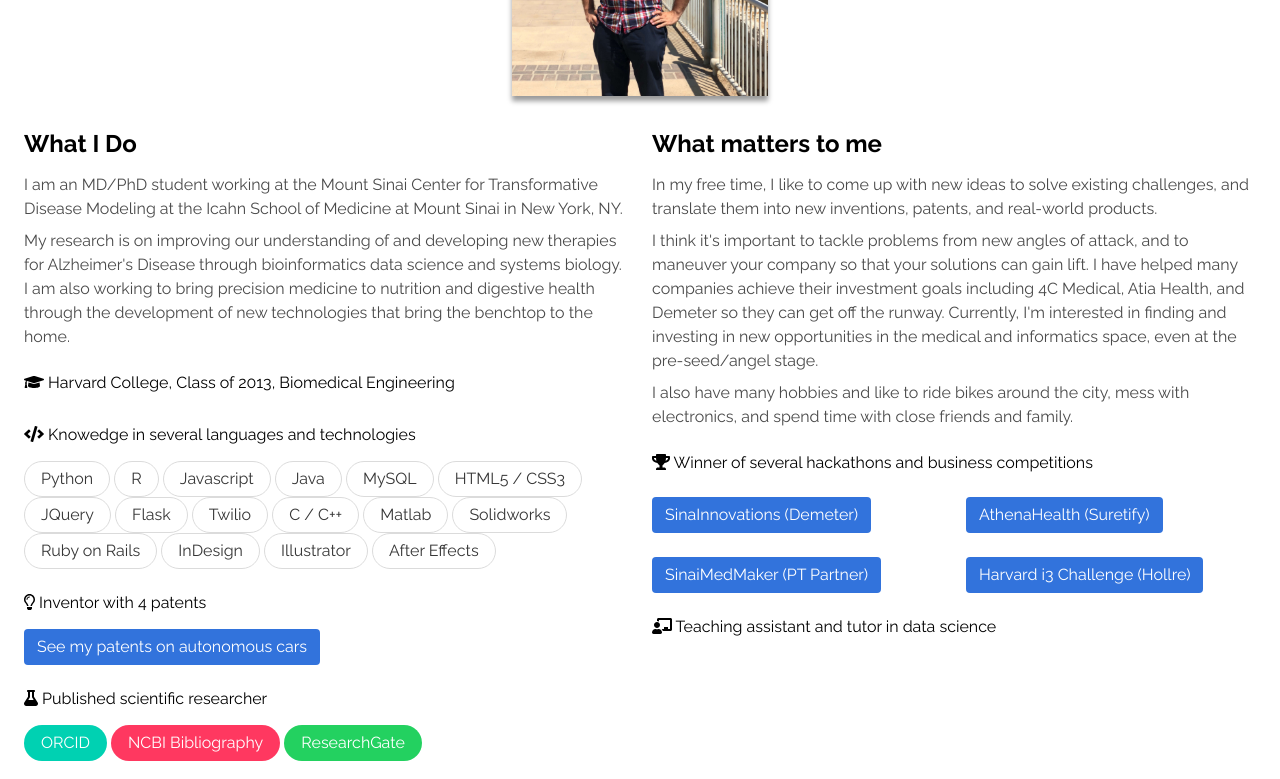
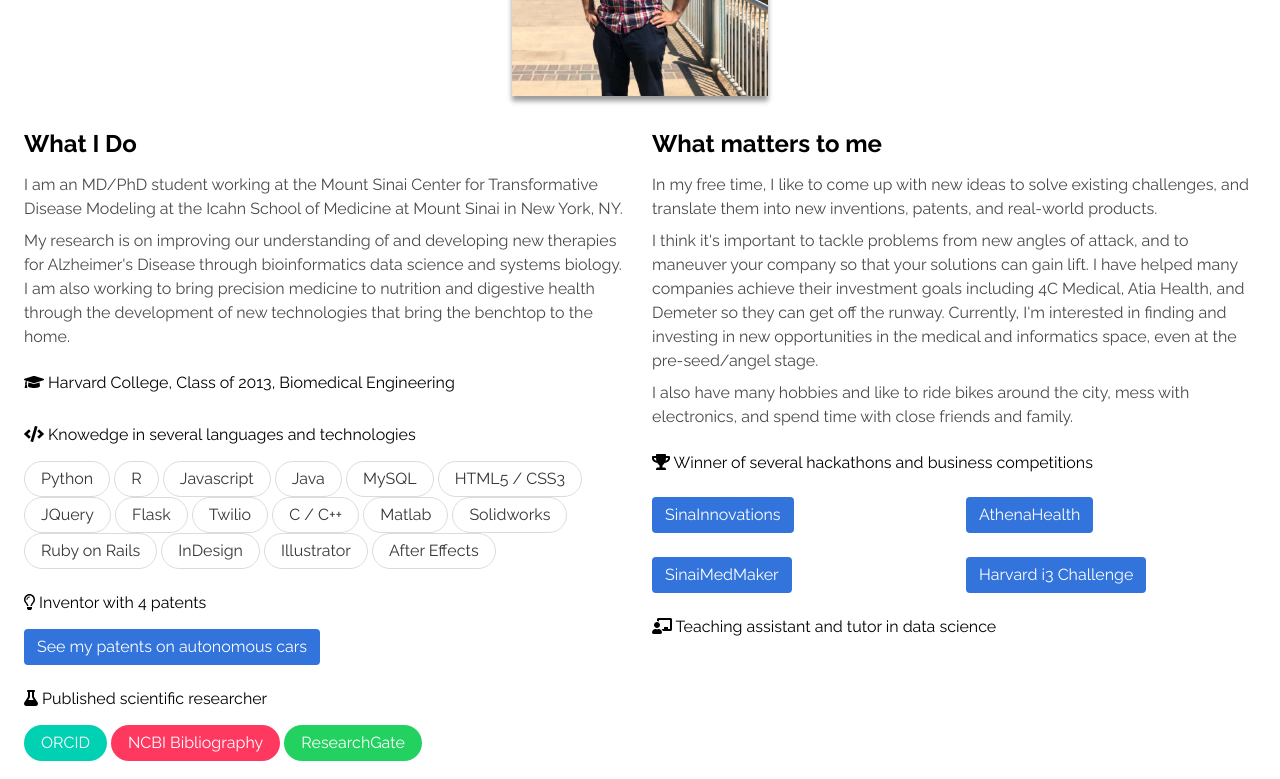
Before and after one commit to ryananeff/ryananeff-personal, a plain HTML site: page index.html in a window 1280 px wide. Shown: the part 1201-1980 px from the top of the page. Drawn offline with nearby package versions, Linux system fonts and the light colour scheme.

Commit message:
minor edit

```diff
--- a/index.html
+++ b/index.html
@@ -96,7 +96,7 @@
 					</p>
 					</div>
             	</div>
-            	<div class="column">
+            	<div class="column is-half">
             		<p class="title">What matters to me</p>
             		<p>
             		In my free time, I like to come up with new ideas to solve existing challenges, and translate them into
@@ -116,21 +116,21 @@
             		<div class="columns">
             			<div class="column">
             				<a href="https://www.youtube.com/watch?v=pD0hlQ_V-ns"
-            				id="Demeter" target="_blank" class="button is-link">SinaInnovations (Demeter)</a>
+            				id="Demeter" target="_blank" class="button is-link">SinaInnovations</a>
 	            		</div>
 	            		<div class="column">
             				<a href="https://devpost.com/software/suretify"
-            				id="Suretify" target="_blank" class="button is-link">AthenaHealth (Suretify)</a>
+            				id="Suretify" target="_blank" class="button is-link">AthenaHealth</a>
 	            		</div>
                     </div>
                     <div class="columns">
 	            		<div class="column">
 	            			<a href="http://macromd.icahn.mssm.edu/blog/sinaimedmaker-challenge-win/"
-	            			target="_blank" id="ptpartnet" class="button is-link">SinaiMedMaker (PT Partner)</a>
+	            			target="_blank" id="ptpartnet" class="button is-link">SinaiMedMaker</a>
 	            		</div>
 	            		<div class="column">
 	            			<a href="https://www.eurekalert.org/pub_releases/2011-03/hu-hsp031011.php"
-	            			target="_blank" id="hollre" class="button is-link">Harvard i3 Challenge (Hollre)</a>
+	            			target="_blank" id="hollre" class="button is-link">Harvard i3 Challenge</a>
 	            		</div>
 	            	</div>
 	            	</div>
```
